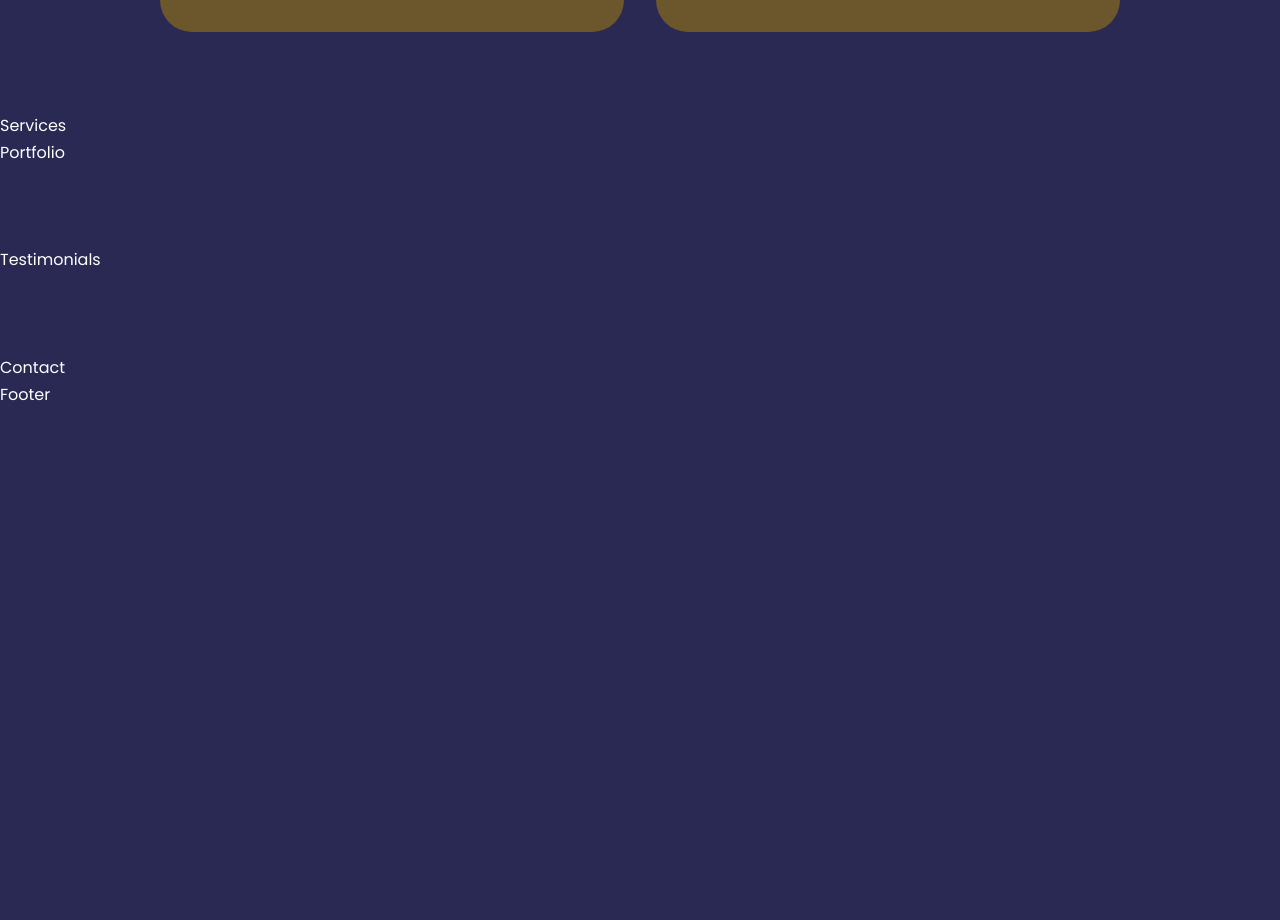
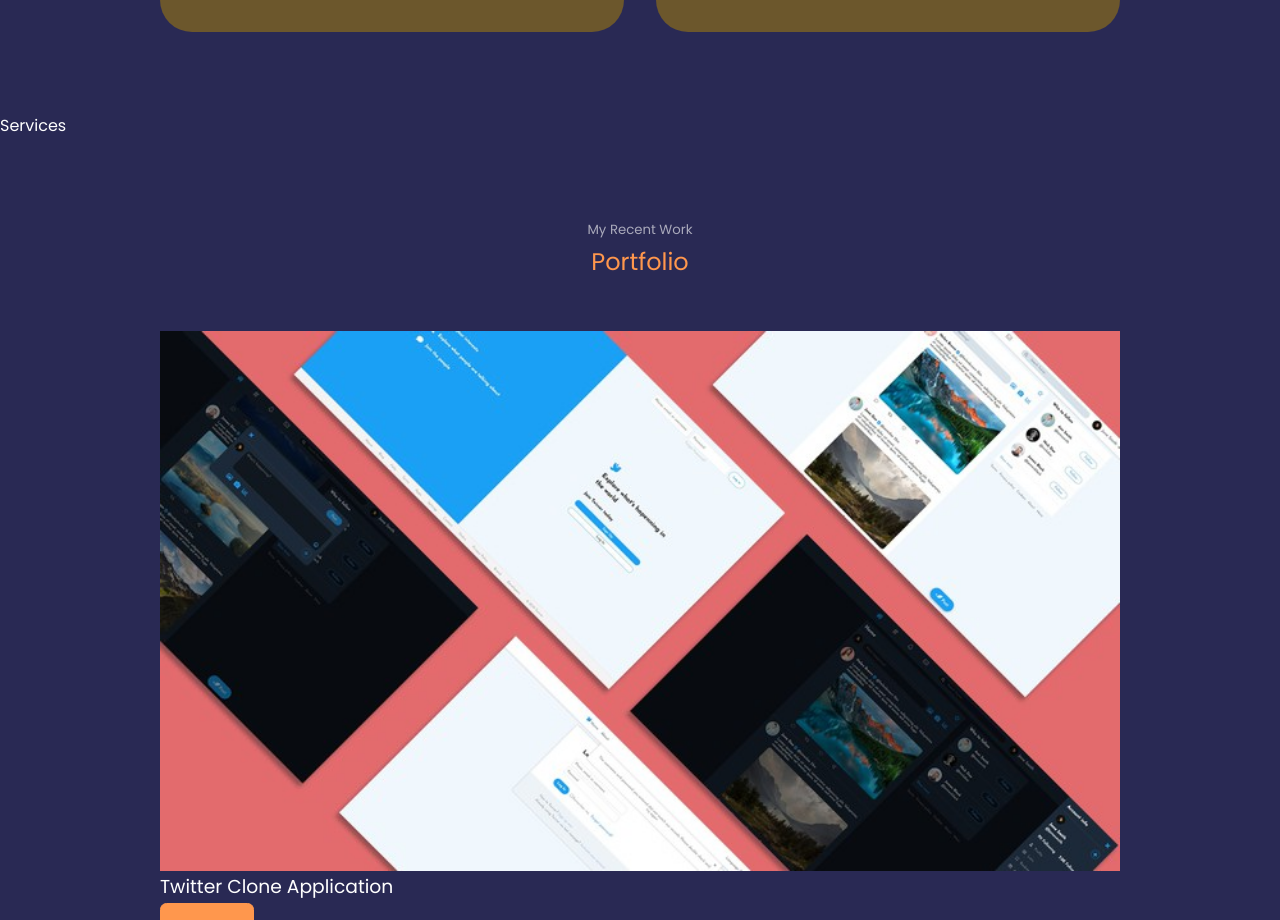
Before and after one commit to Garimajyoti/My_Portfolio_Website, a React (Create React App) app: page / in a window 1280 px wide. Shown: the part 2085-3005 px from the top of the page. Before the commit the page ends 2493 px from the top, so only its background shows below. Built offline with nearby package versions, Linux system fonts and the light colour scheme.

Commit message:
portfolio component added

```diff
--- a/src/components/portfolio/Portfolio.js
+++ b/src/components/portfolio/Portfolio.js
@@ -1,9 +1,38 @@
 import React from 'react'
 import './portfolio.css'
+import Image1 from '../../assets/Image1.jpg'
 
 const Portfolio = () => {
   return (
-    <div>Portfolio</div>
+    <section id='portfolio'>
+      <h5> My Recent Work</h5>
+      <h2>Portfolio</h2>
+      <div className='container portfolio_container'>
+        <article className='portfolio_work'>
+          <div className = 'portfolio_work-image'>
+            <img src={Image1} alt="" />
+          </div>
+          <h3>Twitter Clone Application</h3>
+          <a href="https://github.com/Garimajyoti" className='btn btn btn-primary' target='_blank'>Github</a>
+        </article>
+
+        <article className='portfolio_work'>
+          <div className = 'portfolio_work-image'>
+            <img src={Image1} alt="" />
+          </div>
+          <h3>Twitter Clone Application</h3>
+          <a href="https://github.com/Garimajyoti" className='btn btn btn-primary' target='_blank'>Github</a>
+        </article>
+
+        <article className='portfolio_work'>
+          <div className = 'portfolio_work-image'>
+            <img src={Image1} alt="" />
+          </div>
+          <h3>Twitter Clone Application</h3>
+          <a href="https://github.com/Garimajyoti" className='btn btn-primary' target='_blank'>Github</a>
+        </article>
+      </div>
+    </section>
   )
 }
 
```
Also changed, not shown: src/assets/Image1.jpg (added).
